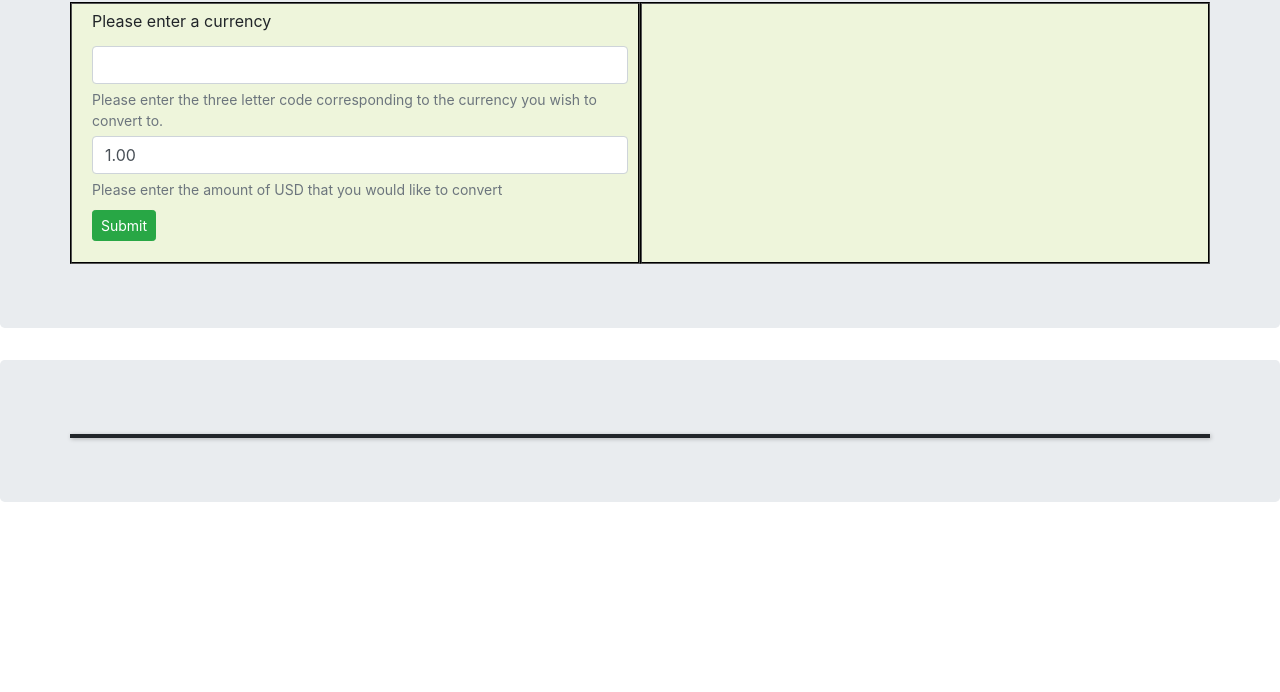
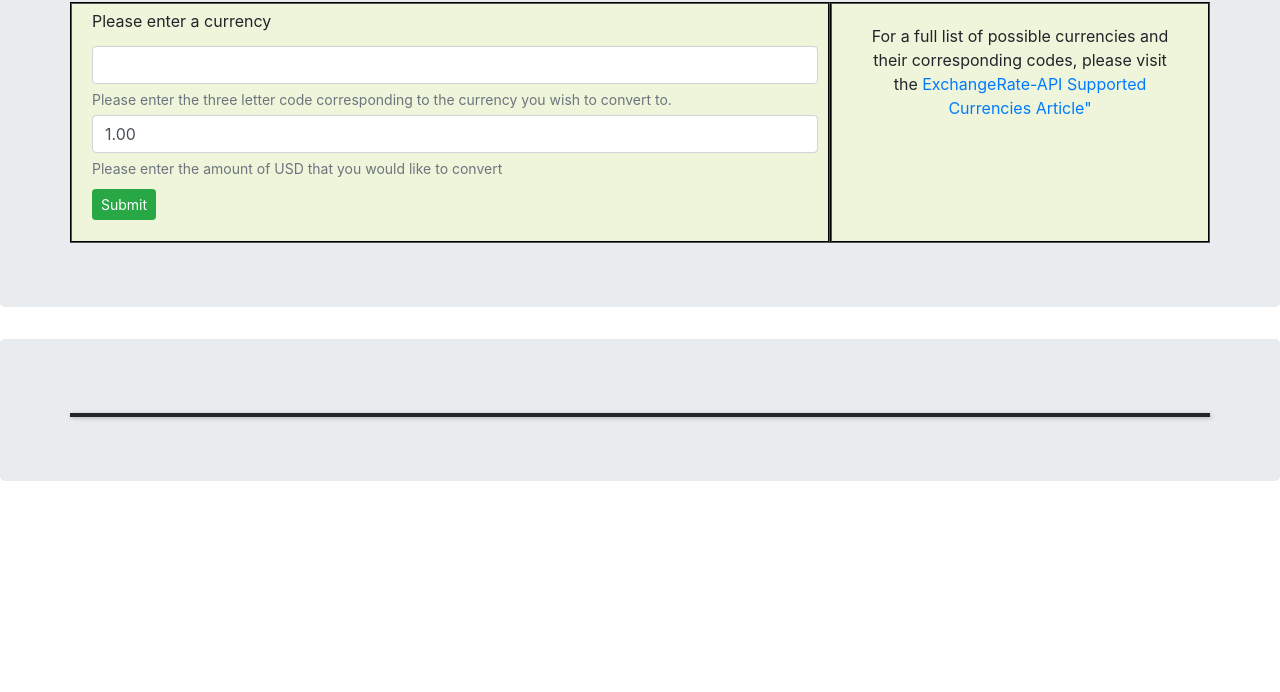
Before and after one commit to Lo-GR/currencyExchanger, a website built with webpack: page src/index.html in a window 1280 px wide. Shown: the part 108-800 px from the top of the page. Built offline with nearby package versions, Linux system fonts and the light colour scheme.

Commit message:
add additional info and styling

```diff
--- a/src/css/styles.css
+++ b/src/css/styles.css
@@ -1,10 +1,10 @@
-h2, .spinner-border, .results h1, .results p {
+h2, .spinner-border, .results h1, p {
   text-align: center;
 }
 .btn, .form-control, .form-text, label{
   margin: 5px;
 }
-.col-md{
+.col-4, .col-8{
   border: 2px groove black;
 }
 .container{
@@ -23,3 +23,6 @@ h2, .spinner-border, .results h1, .results p {
   font-weight:bolder;
   font-family: sans-serif;
 }
+.infoCont{
+  margin-top: 20px;
+}
--- a/src/index.html
+++ b/src/index.html
@@ -8,7 +8,7 @@
     <h2>Currency Exchange Calculator</h2>
     <div class="container">
       <div class="row">
-        <div class="col-md">
+        <div class="col-8">
           <div class="form-group">
             <form id="exchangeCalculator">
               <label for="currencyInput">Please enter a currency</label>
@@ -20,7 +20,10 @@
             </form>
           </div>
         </div>
-        <div class="col-md">
+        <div class="col-4">
+          <div class="container infoCont">
+            <p>For a full list of possible currencies and their corresponding codes, please visit the <a href="https://www.exchangerate-api.com/docs/supported-currencies" target="_blank">ExchangeRate-API Supported Currencies Article"</a></p>
+          </div>
         </div>
       </div>
     </div>
```
